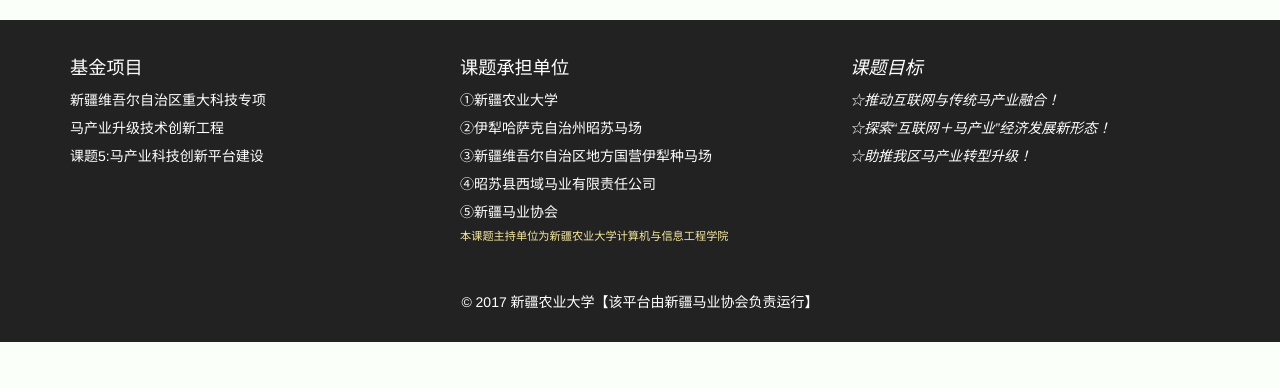
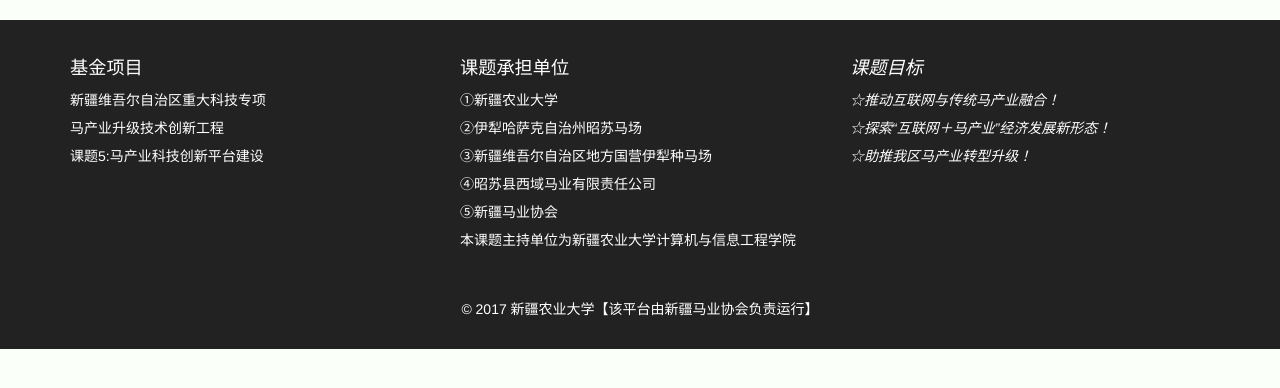
Before and after one commit to ztaihong/xjhorse, a Django app: template templates/base.html in a window 1280 px wide. Shown: the part 50-438 px from the top of the page. Run offline with Django 3.2, Linux system fonts and the light colour scheme; the template is opened without the code that fills it, so the values that code supplies are empty; some libraries are stand-ins or nearby versions.

Commit message:
修改全局CSS

```diff
--- a/static/css/main.css
+++ b/static/css/main.css
@@ -148,12 +148,6 @@
     font-size: 1.3em;
 }
 
-#organization p {
-    color: #f5e79e;
-    font-size: .8em;
-    line-height: 1.8;
-}
-
 #objective {
     font-style: italic;
 }
```
